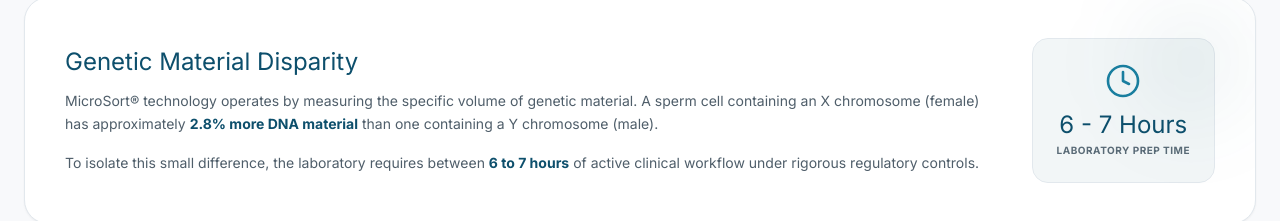
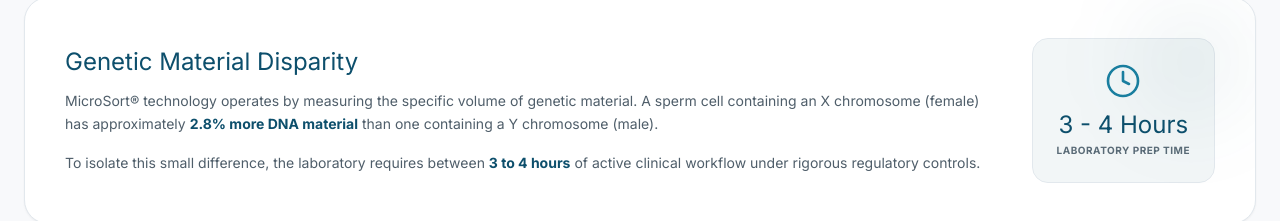
Before and after one commit to Rudr2004/Microsoft-IVF, a React (Vite) app: page /process in a window 1280 px wide. Shown: the part 385-606 px from the top of the page. Built offline with nearby package versions, Linux system fonts and the light colour scheme.

Commit message:
content: update active lab workflow time to 3-4 hours

```diff
--- a/src/pages/ProcessPage.jsx
+++ b/src/pages/ProcessPage.jsx
@@ -290,13 +290,13 @@ export default function ProcessPage() {
               MicroSort® technology operates by measuring the specific volume of genetic material. A sperm cell containing an X chromosome (female) has approximately <strong className="text-[#0D4F6C]">2.8% more DNA material</strong> than one containing a Y chromosome (male).
             </p>
             <p className="text-sm text-[#4F5E6A] leading-relaxed">
-              To isolate this small difference, the laboratory requires between <strong className="text-[#0D4F6C]">6 to 7 hours</strong> of active clinical workflow under rigorous regulatory controls.
+              To isolate this small difference, the laboratory requires between <strong className="text-[#0D4F6C]">3 to 4 hours</strong> of active clinical workflow under rigorous regulatory controls.
             </p>
           </div>
           <div className="shrink-0 flex items-center justify-center bg-[#0D4F6C]/5 p-6 rounded-2xl border border-[#E2E8ED] w-full md:w-auto">
             <div className="text-center">
               <Clock size={36} className="text-[#1A7FA0] mx-auto mb-2.5 stroke-[1.75]" />
-              <div className="text-2xl font-display text-[#0D4F6C] font-normal">6 - 7 Hours</div>
+              <div className="text-2xl font-display text-[#0D4F6C] font-normal">3 - 4 Hours</div>
               <div className="text-[10px] text-[#5A6B77] font-bold uppercase tracking-wider mt-0.5">Laboratory Prep Time</div>
             </div>
           </div>
```
